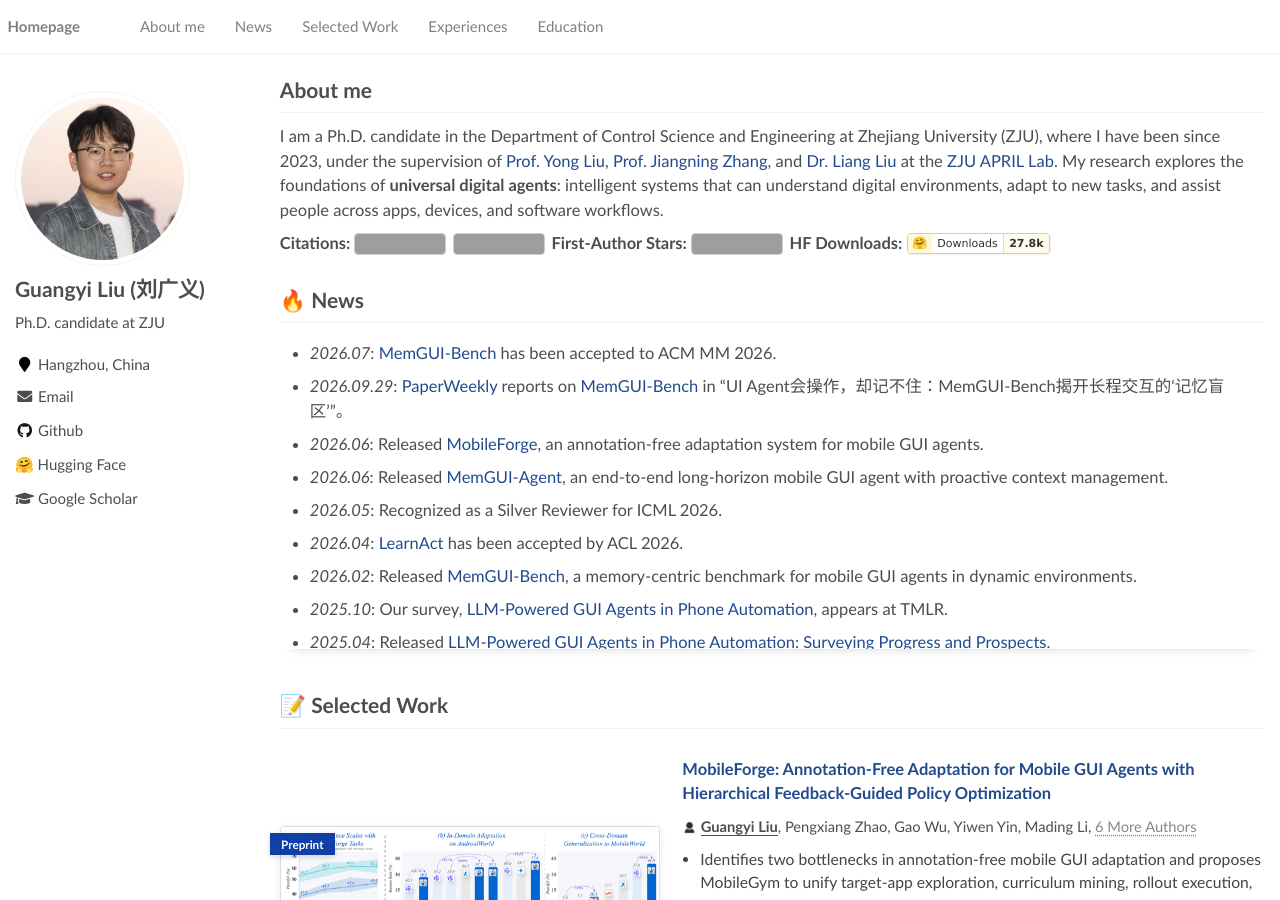
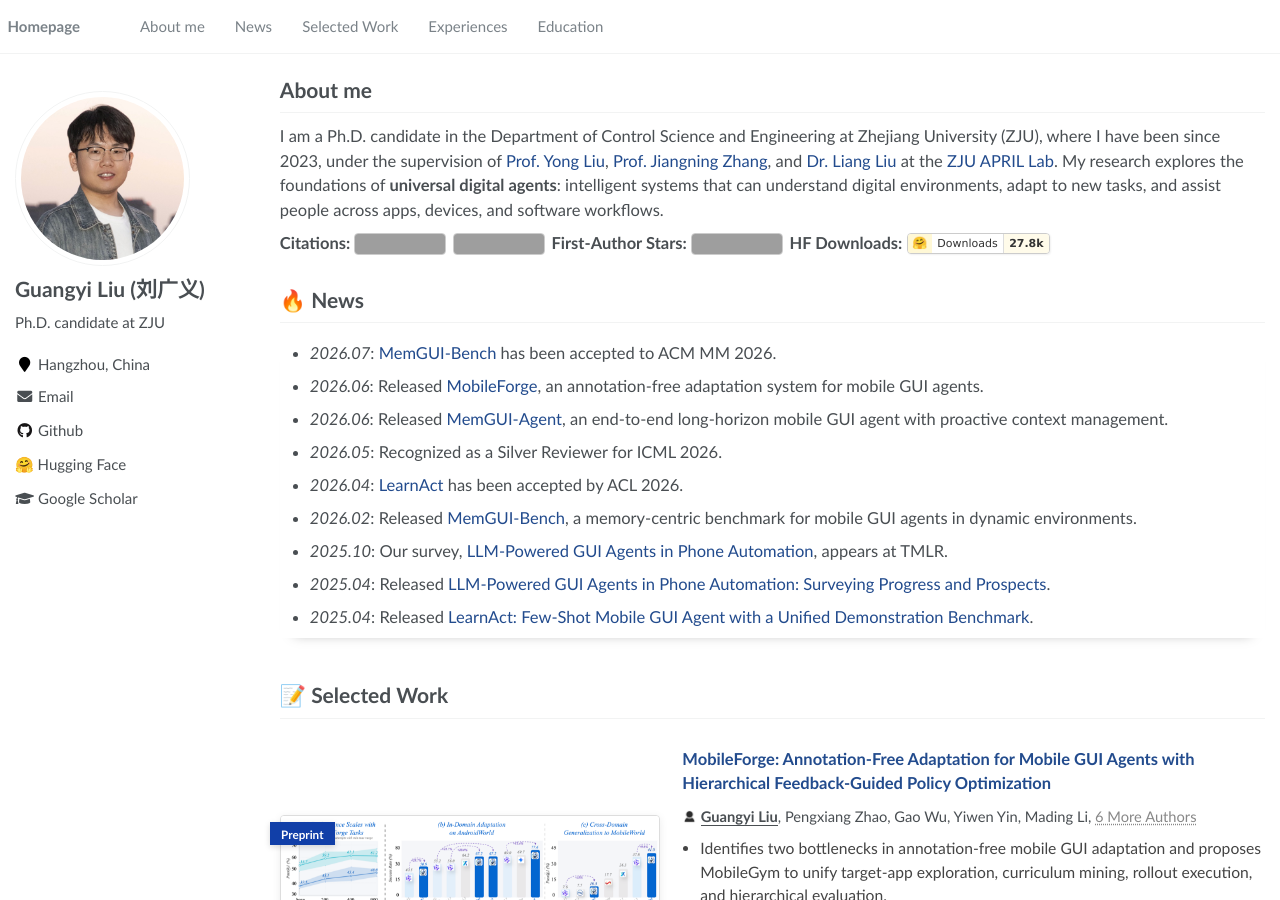
Before and after one commit to lgy0404/lgy0404.github.io, a Jekyll site: the page built from _pages/about.md, in a window 1280 px wide and 900 px high. Built offline with Jekyll 4.4.1, drawn with Linux system fonts in a browser that asks for light colours; comment, search, counter and statistics services are not loaded; grey boxes are pictures that could not be loaded.

```diff
--- a/_pages/about.md
+++ b/_pages/about.md
@@ -198,7 +198,6 @@ I am a Ph.D. candidate in the Department of Control Science and Engineering at Z
 <div class="news-scroll" markdown="1">
 
 - *2026.07*: [MemGUI-Bench](https://lgy0404.github.io/MemGUI-Bench/) has been accepted to ACM MM 2026.
-- *2026.09.29*: [PaperWeekly](https://mp.weixin.qq.com/s/7kPCQFimJzAHXrgUdZEs_Q) reports on [MemGUI-Bench](https://lgy0404.github.io/MemGUI-Bench/) in “UI Agent会操作，却记不住：MemGUI-Bench揭开长程交互的‘记忆盲区’”。
 - *2026.06*: Released [MobileForge](https://mobile-forge.github.io/), an annotation-free adaptation system for mobile GUI agents.
 - *2026.06*: Released [MemGUI-Agent](https://memgui-agent.github.io/), an end-to-end long-horizon mobile GUI agent with proactive context management.
 - *2026.05*: Recognized as a Silver Reviewer for ICML 2026.
```
